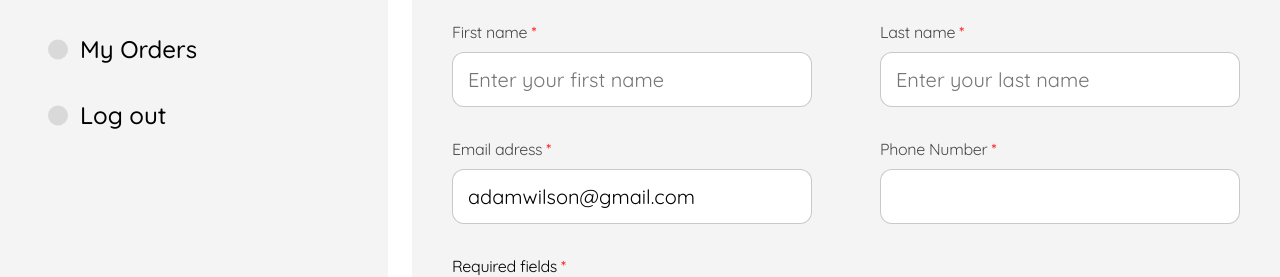
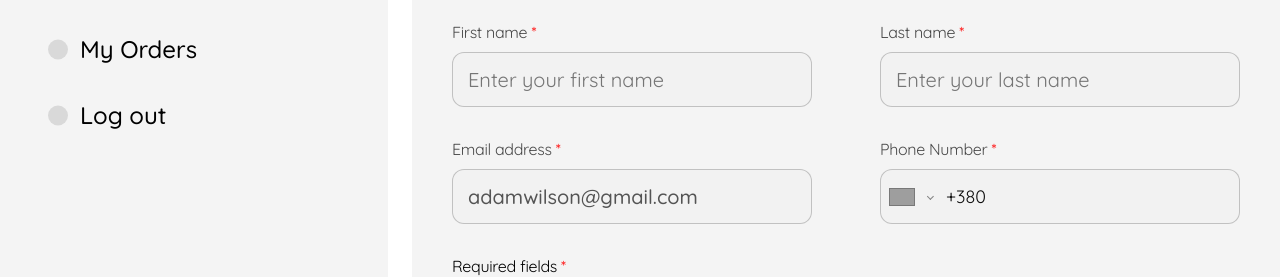
Before and after one commit to t3vel/online-store-frontend, a React (Vite) app: page /online-store-frontend/profile in a window 1280 px wide. Shown: the part 296-573 px from the top of the page. Built offline with nearby package versions, Linux system fonts and the light colour scheme; grey boxes are pictures that could not be loaded.

Commit message:
fix(layout): center content in RegistrationSuccess right panel and fix PersonalInfo inputs

```diff
--- a/package.json
+++ b/package.json
@@ -15,6 +15,7 @@
   "dependencies": {
     "react": "^19.1.0",
     "react-dom": "^19.1.0",
+    "react-phone-number-input": "^3.4.12",
     "react-router-dom": "^7.6.0"
   },
   "devDependencies": {
--- /dev/null
+++ b/src/components/common/EditButton/EditButton.jsx
@@ -0,0 +1,13 @@
+import styles from './EditButton.module.css';
+import editIcon from '@/assets/icons/edit.svg';
+
+export default function EditButton({ onClick, isEditing }) {
+  return (
+    <>
+      <button className={styles.editButton} onClick={onClick}>
+        <img src={editIcon} alt="Edit icon" />
+        {isEditing ? 'Save' : 'Edit'}
+      </button>
+    </>
+  );
+}
--- /dev/null
+++ b/src/components/common/EditButton/EditButton.module.css
@@ -0,0 +1,9 @@
+.editButton {
+  display: flex;
+  justify-content: center;
+  gap: 8px;
+  color: #6a6a6a;
+  border: 1px solid #6a6a6a;
+  border-radius: 32px;
+  padding: 8px 32px;
+}
--- a/src/components/common/PersonalInfo/PersonalInfo.jsx
+++ b/src/components/common/PersonalInfo/PersonalInfo.jsx
@@ -1,16 +1,33 @@
+import { useState } from 'react';
 import styles from './PersonalInfo.module.css';
-
-import editIcon from '@/assets/icons/edit.svg';
+import PhoneInput from 'react-phone-number-input';
+import 'react-phone-number-input/style.css';
+import EditButton from '../EditButton/EditButton';
 
 export default function PersonalInfo() {
+  const [phone, setPhone] = useState('');
+  const [firstName, setFirstName] = useState('');
+  const [lastName, setLastName] = useState('');
+  const [email, setEmail] = useState('adamwilson@gmail.com');
+
+  const [isEditing, setIsEditing] = useState(false);
+
+  const handleNameChange = (setter) => (e) => {
+    const value = e.target.value;
+    if (/^[a-zA-Zа-яА-ЯіїєґІЇЄҐ\s-]*$/.test(value)) {
+      setter(value);
+    }
+  };
+
+  const toggleEditing = () => {
+    setIsEditing((prev) => !prev);
+  };
+
   return (
     <section className={styles.section}>
       <div className={styles.header}>
         <h2 className={styles.title}>Personal Information</h2>
-        <button className={styles.editButton}>
-          <img src={editIcon} alt="Edit icon" />
-          Edit
-        </button>
+        <EditButton onClick={toggleEditing} isEditing={isEditing} />
       </div>
       <form className={styles.form} autoComplete="off">
         <div className={styles.twoColumns}>
@@ -23,7 +40,12 @@ export default function PersonalInfo() {
               id="firstName"
               name="firstName"
               placeholder="Enter your first name"
+              value={firstName}
+              onChange={handleNameChange(setFirstName)}
               required
+              pattern="^[a-zA-Zа-яА-ЯіїєґІЇЄҐ\s-]+$"
+              title="Only letters, spaces, and hyphens allowed"
+              disabled={!isEditing}
             />
           </fieldset>
           <fieldset className={styles.fieldGroup}>
@@ -35,26 +57,44 @@ export default function PersonalInfo() {
               id="lastName"
               name="lastName"
               placeholder="Enter your last name"
+              value={lastName}
+              onChange={handleNameChange(setLastName)}
               required
+              pattern="^[a-zA-Zа-яА-ЯіїєґІЇЄҐ\s-]+$"
+              title="Only letters, spaces, and hyphens allowed"
+              disabled={!isEditing}
             />
           </fieldset>
           <fieldset className={styles.fieldGroup}>
             <label htmlFor="email">
-              Email adress <span className={styles.required}>*</span>
+              Email address <span className={styles.required}>*</span>
             </label>
             <input
               type="email"
               id="email"
               name="email"
-              value="adamwilson@gmail.com"
+              value={email}
+              onChange={(e) => setEmail(e.target.value)}
               required
+              disabled={!isEditing}
             />
           </fieldset>
           <fieldset className={styles.fieldGroup}>
             <label htmlFor="phone">
               Phone Number <span className={styles.required}>*</span>
             </label>
-            <input type="tel" id="phone" name="phone" required />
+            <div className={`${styles.phoneInputWrapper} ${styles.phoneInput}`}>
+              <PhoneInput
+                id="phone"
+                name="phone"
+                international
+                defaultCountry="UA"
+                value={phone}
+                onChange={setPhone}
+                required
+                disabled={!isEditing}
+              />
+            </div>
           </fieldset>
         </div>
         <p className={styles.requiredNote}>
--- a/src/components/common/PersonalInfo/PersonalInfo.module.css
+++ b/src/components/common/PersonalInfo/PersonalInfo.module.css
@@ -2,11 +2,15 @@ input {
   font-family: var(--font-family);
   border: 1px solid rgba(102, 102, 102, 0.35);
   border-radius: 12px;
-  font-weight: 300;
+  font-weight: 500;
   font-size: 20px;
   width: 360px;
   height: 55px;
   padding: 16px 15px;
+}
+
+input::placeholder {
+  font-weight: 300;
 }
 
 .section {
@@ -26,16 +30,6 @@ input {
   font-weight: 700;
   font-size: 24px;
   color: #333;
-}
-
-.editButton {
-  display: flex;
-  justify-content: center;
-  gap: 8px;
-  color: #6a6a6a;
-  border: 1px solid #6a6a6a;
-  border-radius: 32px;
-  padding: 8px 32px;
 }
 
 label {
@@ -64,15 +58,6 @@ label {
   color: red;
 }
 
-.phoneInput {
-  display: flex;
-  align-items: center;
-  padding: 12px;
-  border: 1px solid #ccc;
-  background-color: white;
-  gap: 8px;
-}
-
 .code {
   color: #333;
 }
@@ -83,3 +68,41 @@ label {
   font-size: 16px;
   letter-spacing: -0.02em;
 }
+
+.phoneInputWrapper {
+  position: relative;
+  width: 100%;
+}
+
+.phoneInput :global(.PhoneInput) {
+  display: flex;
+  align-items: center;
+  position: relative;
+  width: 100%;
+}
+
+.phoneInput :global(.PhoneInputCountry) {
+  position: absolute;
+  left: 10px;
+  top: 50%;
+  transform: translateY(-50%);
+  z-index: 2;
+}
+
+.phoneInput :global(.PhoneInputInput) {
+  width: 100%;
+  padding-left: 65px;
+  height: 55px;
+  border-radius: 12px;
+  border: 1px solid rgba(102, 102, 102, 0.35);
+  font-size: 18px;
+  font-weight: 400;
+  color: #111;
+  font-family: var(--font-family);
+}
+
+.phoneInput :global(.PhoneInputCountry) {
+  display: flex;
+  align-items: center;
+  gap: 8px;
+}
--- a/src/pages/Profile/Profile.jsx
+++ b/src/pages/Profile/Profile.jsx
@@ -28,7 +28,6 @@ export default function Profile() {
         </div>
         <div className={styles.content}>
           <Sidebar />
-
           <main className={styles.main}>
             <PersonalInfo />
 
--- a/src/pages/RegistrationSuccess/RegistrationSuccess.jsx
+++ b/src/pages/RegistrationSuccess/RegistrationSuccess.jsx
@@ -10,7 +10,8 @@ export default function RegistrationSuccess() {
       <Header />
       <div className={styles.wrapper}>
         <div className={styles.left}></div>
-        <div className={styles.rigth}>
+        <div className={styles.right}>
+          <div className={styles.inner}>
             <div className={styles.top}>
               <svg
                 width="139"
@@ -35,6 +36,7 @@ export default function RegistrationSuccess() {
             </div>
           </div>
         </div>
+      </div>
       <Footer />
     </div>
   );
--- a/src/pages/RegistrationSuccess/RegistrationSuccess.module.css
+++ b/src/pages/RegistrationSuccess/RegistrationSuccess.module.css
@@ -9,14 +9,20 @@
   background: #6e6e6e;
 }
 
-.rigth {
+.right {
+  flex: 1;
   display: flex;
+  justify-content: center;
   align-items: center;
-  justify-content: center;
+}
+
+.inner {
+  max-width: 443px;
+  display: flex;
   flex-direction: column;
-  margin: 188px 153px 192px 136px;
   gap: 110px;
-  max-width: 443px;
+  width: 100%;
+  margin: 190px 0;
 }
 
 .title {
--- a/src/pages/Signup/Signup.module.css
+++ b/src/pages/Signup/Signup.module.css
@@ -10,8 +10,16 @@
   min-width: 50%;
 }
 
+.right {
+  flex: 1;
+  display: flex;
+  justify-content: center;
+  align-items: center;
+}
+
 .inner {
-  margin: 160px 195px 110px 136px;
+  width: 424px;
+  margin: 120px 0;
 }
 
 .title {
```
Also changed, not shown: 1 other file (tests, documents, lock files or other folders). Lines whose indentation alone changed are shown as unchanged.
